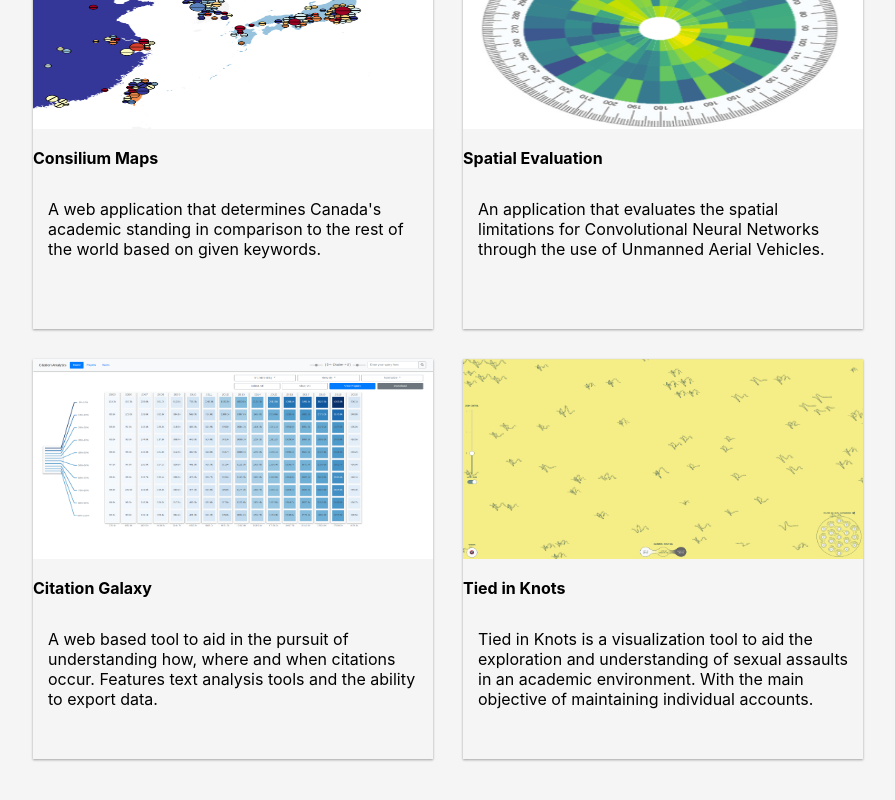
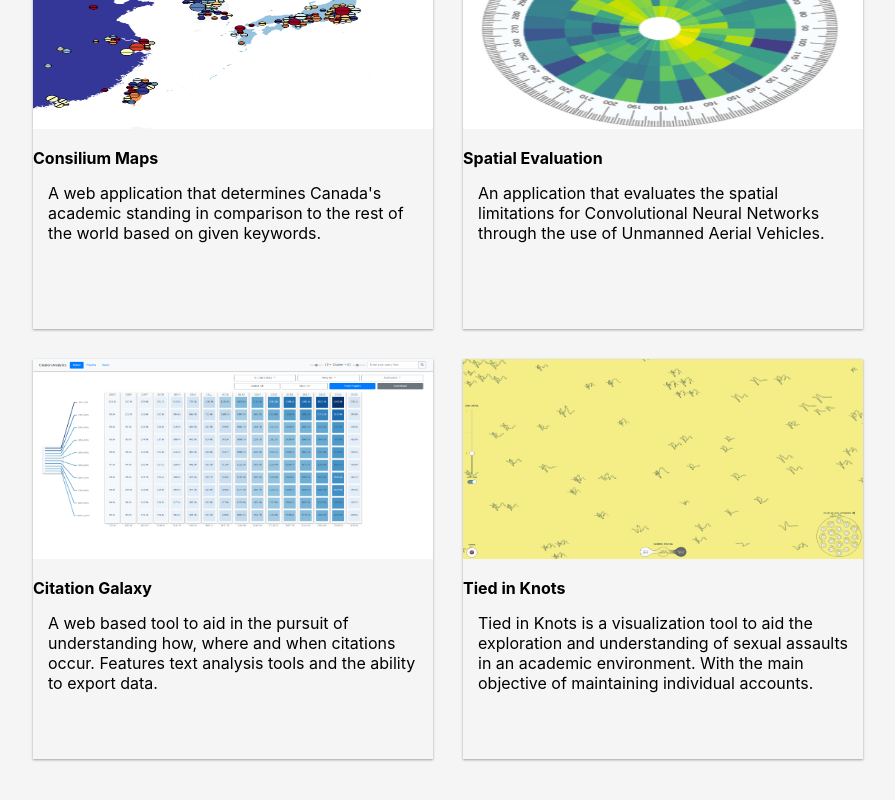
Before and after one commit to Zac-hills/website, a React (Create React App) app: page /#/Projects/LeadLag in a window 1280 px wide. Shown: the part 2915-3715 px from the top of the page, without its empty margins (192-1087 px from the left). Built offline with nearby package versions, Linux system fonts and the light colour scheme; what react-in-viewport would draw is missing.

Commit message:
fixed padding on card

```diff
--- a/src/components/Bar/Bar.jsx
+++ b/src/components/Bar/Bar.jsx
@@ -15,7 +15,7 @@ class Bar extends Component {
     if (val <= 65) {
       return "Novice";
     } else if (val < 80) {
-      return "Intermmediate";
+      return "Intermediate";
     } else if (val >= 80) {
       return "Advanced";
     }
--- a/src/components/Card/Card.jsx
+++ b/src/components/Card/Card.jsx
@@ -38,7 +38,9 @@ class ACard extends React.Component {
           <Card.Title style={{ marginTop: "15px" }}>
             <b>{this.props.title}</b>
           </Card.Title>
-          <Card.Text style={{ padding: "15px", textAlign: "left" }}>
+          <Card.Text
+            style={{ margin: "0px", padding: "15px", textAlign: "left" }}
+          >
             {this.props.text}
           </Card.Text>
         </Card.Body>
```
